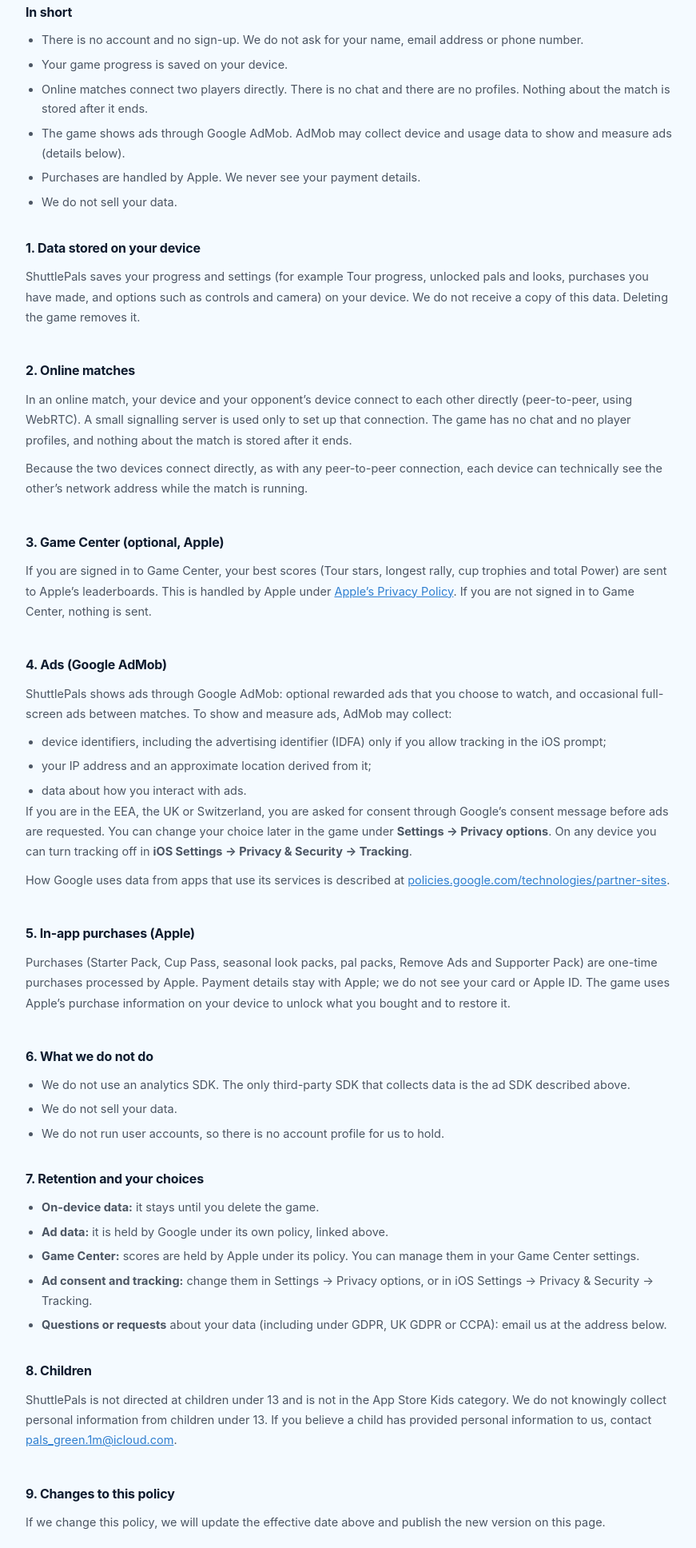
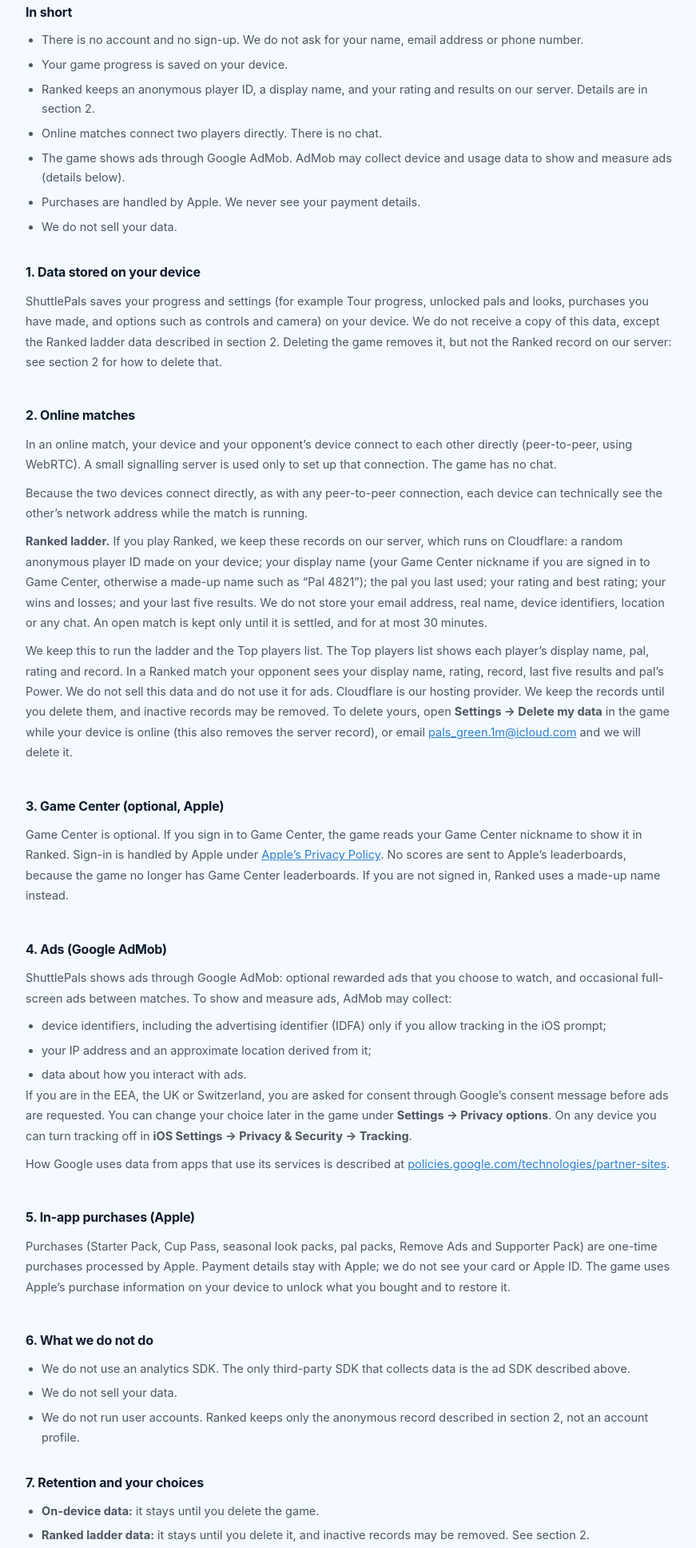
Before and after one commit to nemostation90/app-support, a plain HTML site: page apps/shuttlepals/index.html in a window 1280 px wide. Shown: the part 2290-4226 px from the top of the page at 80% size, without its empty margins (202-1073 px from the left). Drawn offline with Linux system fonts and the light colour scheme.

Commit message:
shuttlepals: Ranked ladder in the privacy policy and FAQ (anonymous player ID, display name, rating and results on the server; no Game Center scores)
Co-Authored-By: Claude Sonnet 5.5 <noreply@anthropic.com>

```diff
--- a/apps/shuttlepals/index.html
+++ b/apps/shuttlepals/index.html
@@ -380,7 +380,7 @@
             <span class="faq-icon"><svg width="16" height="16" fill="none" stroke="currentColor" stroke-width="2.5" viewBox="0 0 24 24"><polyline points="6 9 12 15 18 9"/></svg></span>
           </button>
           <div class="faq-body">
-            <p>An online match connects you and one other player directly (peer-to-peer, using WebRTC). A small signalling server only helps the two devices find each other. There is no chat and there are no player profiles, and nothing about the match is stored after it ends.</p>
+            <p>There are two kinds of online match. Ranked matches count for the online ladder: you start at a rating of 1,000, a win adds points and a loss takes them away. A friend match (played with a room code) is friendly, does not count for the ladder and stores nothing on our server. Both kinds connect the two devices directly (peer-to-peer, using WebRTC). A small signalling server only helps them find each other. There is no chat. In a Ranked match your opponent sees your display name, rating, record, last five results and your pal&rsquo;s Power. If nobody is in the queue, you play an AI rival, labelled &ldquo;AI rival&rdquo; on screen.</p>
             <p>You need an internet connection for online matches. Everything else in the game can be played on its own.</p>
           </div>
         </div>
@@ -412,7 +412,7 @@
             <span class="faq-icon"><svg width="16" height="16" fill="none" stroke="currentColor" stroke-width="2.5" viewBox="0 0 24 24"><polyline points="6 9 12 15 18 9"/></svg></span>
           </button>
           <div class="faq-body">
-            <p>No. Game Center is optional. If you are signed in to Game Center, your best scores (Tour stars, longest rally, cup trophies and total Power) are sent to Apple&rsquo;s leaderboards. If you are not signed in, the game works the same way and nothing is sent.</p>
+            <p>No. Game Center is optional. It is only used for signing in and for the nickname shown in Ranked. The game has no Game Center leaderboards any more, and no scores are sent to Apple. If you are not signed in, Ranked uses a made-up name such as &ldquo;Pal 4821&rdquo;, and the game works the same way.</p>
           </div>
         </div>
 
@@ -458,7 +458,8 @@
           <ul>
             <li>There is no account and no sign-up. We do not ask for your name, email address or phone number.</li>
             <li>Your game progress is saved on your device.</li>
-            <li>Online matches connect two players directly. There is no chat and there are no profiles. Nothing about the match is stored after it ends.</li>
+            <li>Ranked keeps an anonymous player ID, a display name, and your rating and results on our server. Details are in section 2.</li>
+            <li>Online matches connect two players directly. There is no chat.</li>
             <li>The game shows ads through Google AdMob. AdMob may collect device and usage data to show and measure ads (details below).</li>
             <li>Purchases are handled by Apple. We never see your payment details.</li>
             <li>We do not sell your data.</li>
@@ -467,18 +468,20 @@
 
         <div>
           <h3>1. Data stored on your device</h3>
-          <p>ShuttlePals saves your progress and settings (for example Tour progress, unlocked pals and looks, purchases you have made, and options such as controls and camera) on your device. We do not receive a copy of this data. Deleting the game removes it.</p>
+          <p>ShuttlePals saves your progress and settings (for example Tour progress, unlocked pals and looks, purchases you have made, and options such as controls and camera) on your device. We do not receive a copy of this data, except the Ranked ladder data described in section 2. Deleting the game removes it, but not the Ranked record on our server: see section 2 for how to delete that.</p>
         </div>
 
         <div>
           <h3>2. Online matches</h3>
-          <p>In an online match, your device and your opponent&rsquo;s device connect to each other directly (peer-to-peer, using WebRTC). A small signalling server is used only to set up that connection. The game has no chat and no player profiles, and nothing about the match is stored after it ends.</p>
+          <p>In an online match, your device and your opponent&rsquo;s device connect to each other directly (peer-to-peer, using WebRTC). A small signalling server is used only to set up that connection. The game has no chat.</p>
           <p>Because the two devices connect directly, as with any peer-to-peer connection, each device can technically see the other&rsquo;s network address while the match is running.</p>
+          <p><strong>Ranked ladder.</strong> If you play Ranked, we keep these records on our server, which runs on Cloudflare: a random anonymous player ID made on your device; your display name (your Game Center nickname if you are signed in to Game Center, otherwise a made-up name such as &ldquo;Pal 4821&rdquo;); the pal you last used; your rating and best rating; your wins and losses; and your last five results. We do not store your email address, real name, device identifiers, location or any chat. An open match is kept only until it is settled, and for at most 30 minutes.</p>
+          <p>We keep this to run the ladder and the Top players list. The Top players list shows each player&rsquo;s display name, pal, rating and record. In a Ranked match your opponent sees your display name, rating, record, last five results and pal&rsquo;s Power. We do not sell this data and do not use it for ads. Cloudflare is our hosting provider. We keep the records until you delete them, and inactive records may be removed. To delete yours, open <strong>Settings &rarr; Delete my data</strong> in the game while your device is online (this also removes the server record), or email <a href="mailto:pals_green.1m@icloud.com">pals_green.1m@icloud.com</a> and we will delete it.</p>
         </div>
 
         <div>
           <h3>3. Game Center (optional, Apple)</h3>
-          <p>If you are signed in to Game Center, your best scores (Tour stars, longest rally, cup trophies and total Power) are sent to Apple&rsquo;s leaderboards. This is handled by Apple under <a href="https://www.apple.com/legal/privacy/" target="_blank" rel="noopener">Apple&rsquo;s Privacy Policy</a>. If you are not signed in to Game Center, nothing is sent.</p>
+          <p>Game Center is optional. If you sign in to Game Center, the game reads your Game Center nickname to show it in Ranked. Sign-in is handled by Apple under <a href="https://www.apple.com/legal/privacy/" target="_blank" rel="noopener">Apple&rsquo;s Privacy Policy</a>. No scores are sent to Apple&rsquo;s leaderboards, because the game no longer has Game Center leaderboards. If you are not signed in, Ranked uses a made-up name instead.</p>
         </div>
 
         <div>
@@ -503,7 +506,7 @@
           <ul>
             <li>We do not use an analytics SDK. The only third-party SDK that collects data is the ad SDK described above.</li>
             <li>We do not sell your data.</li>
-            <li>We do not run user accounts, so there is no account profile for us to hold.</li>
+            <li>We do not run user accounts. Ranked keeps only the anonymous record described in section 2, not an account profile.</li>
           </ul>
         </div>
 
@@ -511,8 +514,9 @@
           <h3>7. Retention and your choices</h3>
           <ul>
             <li><strong>On-device data:</strong> it stays until you delete the game.</li>
+            <li><strong>Ranked ladder data:</strong> it stays until you delete it, and inactive records may be removed. See section 2.</li>
             <li><strong>Ad data:</strong> it is held by Google under its own policy, linked above.</li>
-            <li><strong>Game Center:</strong> scores are held by Apple under its policy. You can manage them in your Game Center settings.</li>
+            <li><strong>Game Center:</strong> no scores are sent to Apple. The game only reads your nickname, as described in section 3.</li>
             <li><strong>Ad consent and tracking:</strong> change them in Settings &rarr; Privacy options, or in iOS Settings &rarr; Privacy &amp; Security &rarr; Tracking.</li>
             <li><strong>Questions or requests</strong> about your data (including under GDPR, UK GDPR or CCPA): email us at the address below.</li>
           </ul>
```
